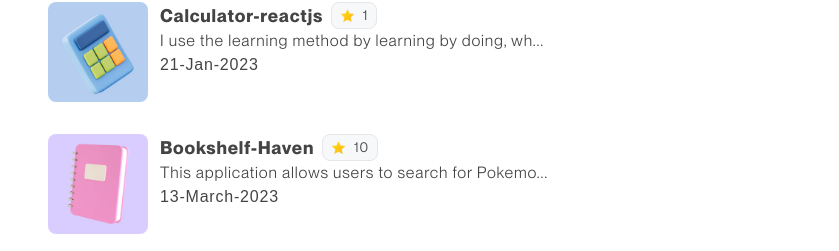
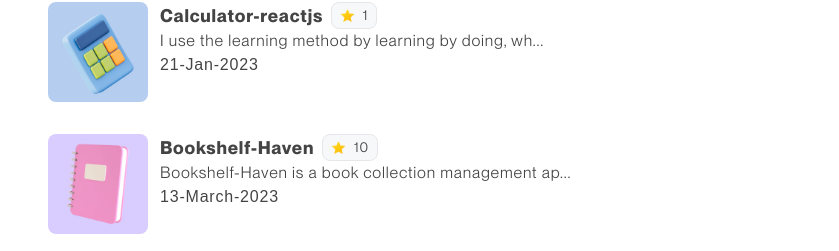
Before and after one commit to AhmadJanuarr/personal-portofolio-website-1.2, a Next.js app: page / in a window 1280 px wide. Shown: the part 744-995 px from the top of the page, without its empty margins (220-1059 px from the left). Built offline with nearby package versions, Linux system fonts and the light colour scheme; a web font is replaced by a local one.

Commit message:
fix : fix typo in desc data

```diff
--- a/src/data/projects.ts
+++ b/src/data/projects.ts
@@ -11,7 +11,7 @@ export const LIST_PROJECTS = [
   {
     id: 2,
     title: "Bookshelf-Haven",
-    desc: "This application allows users to search for Pokemon and displays detailed information taken from PokeAPI.",
+    desc: "Bookshelf-Haven is a book collection management application designed to make it easier for users to organize, find, and store their favorite books.",
     star: 10,
     date: "13-March-2023",
     image: "/img/icon2.webp",
```
